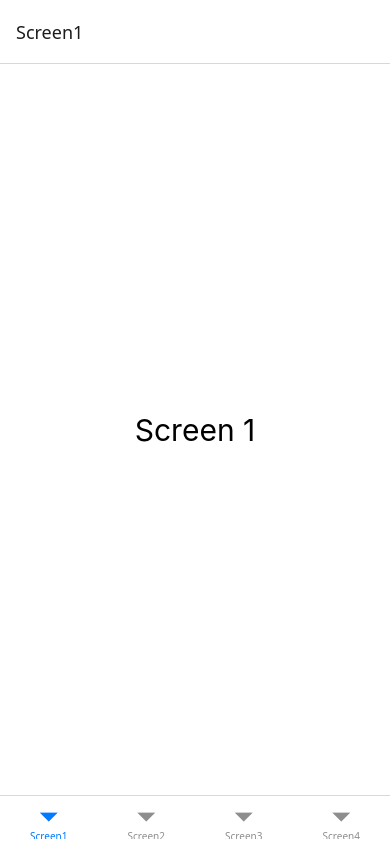
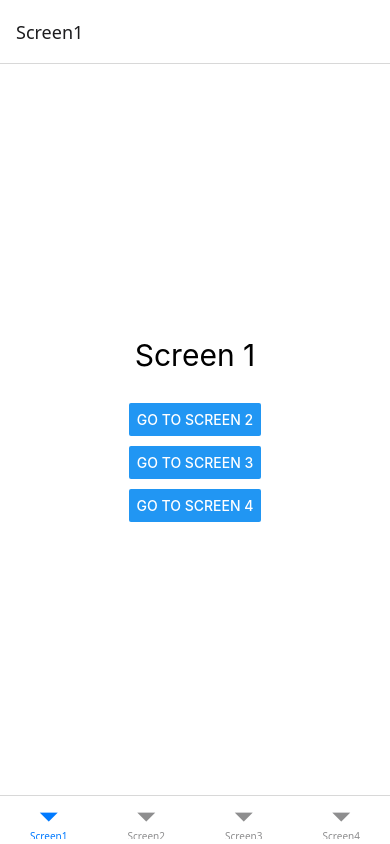
Before and after one commit to Yanalzzz/-JoVision-Backend-tasks, a React Native app: screen / in a window 390 px wide. Built offline with nearby package versions, Linux system fonts and the light colour scheme.

Commit message:
Add Task42

```diff
--- a/App.tsx
+++ b/App.tsx
@@ -1,6 +1,6 @@
 import React from 'react';
-import Task41 from './Tasks/Task41';
+import Task42 from './Tasks/Task42';
 
 export default function App() {
-  return <Task41 />;
+  return <Task42 />;
 }
--- /dev/null
+++ b/Tasks/Task42.js
@@ -0,0 +1,166 @@
+import React from 'react';
+import {View, Text, StyleSheet, Button} from 'react-native';
+
+import {NavigationContainer} from '@react-navigation/native';
+import {createBottomTabNavigator} from '@react-navigation/bottom-tabs';
+
+const Tab = createBottomTabNavigator();
+
+
+const Screen1 = ({navigation}) => {
+  return (
+    <View style={styles.container}>
+
+      <Text style={styles.text}>Screen 1</Text>
+
+      <Button
+        title="Go to Screen 2"
+        onPress={() => navigation.navigate('Screen2')}
+      />
+
+      <Button
+        title="Go to Screen 3"
+        onPress={() => navigation.navigate('Screen3')}
+      />
+
+      <Button
+        title="Go to Screen 4"
+        onPress={() => navigation.navigate('Screen4')}
+      />
+
+    </View>
+  );
+};
+
+
+const Screen2 = ({navigation}) => {
+  return (
+    <View style={styles.container}>
+
+      <Text style={styles.text}>Screen 2</Text>
+
+      <Button
+        title="Go to Screen 1"
+        onPress={() => navigation.navigate('Screen1')}
+      />
+
+      <Button
+        title="Go to Screen 3"
+        onPress={() => navigation.navigate('Screen3')}
+      />
+
+      <Button
+        title="Go to Screen 4"
+        onPress={() => navigation.navigate('Screen4')}
+      />
+
+    </View>
+  );
+};
+
+
+const Screen3 = ({navigation}) => {
+  return (
+    <View style={styles.container}>
+
+      <Text style={styles.text}>Screen 3</Text>
+
+      <Button
+        title="Go to Screen 1"
+        onPress={() => navigation.navigate('Screen1')}
+      />
+
+      <Button
+        title="Go to Screen 2"
+        onPress={() => navigation.navigate('Screen2')}
+      />
+
+      <Button
+        title="Go to Screen 4"
+        onPress={() => navigation.navigate('Screen4')}
+      />
+
+    </View>
+  );
+};
+
+
+const Screen4 = ({navigation}) => {
+  return (
+    <View style={styles.container}>
+
+      <Text style={styles.text}>Screen 4</Text>
+
+      <Button
+        title="Go to Screen 1"
+        onPress={() => navigation.navigate('Screen1')}
+      />
+
+      <Button
+        title="Go to Screen 2"
+        onPress={() => navigation.navigate('Screen2')}
+      />
+
+      <Button
+        title="Go to Screen 3"
+        onPress={() => navigation.navigate('Screen3')}
+      />
+
+    </View>
+  );
+};
+
+
+const Task42 = () => {
+  return (
+    <NavigationContainer>
+
+      <Tab.Navigator>
+
+        <Tab.Screen
+          name="Screen1"
+          component={Screen1}
+        />
+
+        <Tab.Screen
+          name="Screen2"
+          component={Screen2}
+        />
+
+        <Tab.Screen
+          name="Screen3"
+          component={Screen3}
+        />
+
+        <Tab.Screen
+          name="Screen4"
+          component={Screen4}
+        />
+
+      </Tab.Navigator>
+
+    </NavigationContainer>
+  );
+};
+
+
+const styles = StyleSheet.create({
+
+  container: {
+    flex: 1,
+    justifyContent: 'center',
+    alignItems: 'center',
+    backgroundColor: 'white',
+    gap: 10,
+  },
+
+  text: {
+    fontSize: 30,
+    color: 'black',
+    marginBottom: 20,
+  },
+
+});
+
+
+export default Task42;
```
